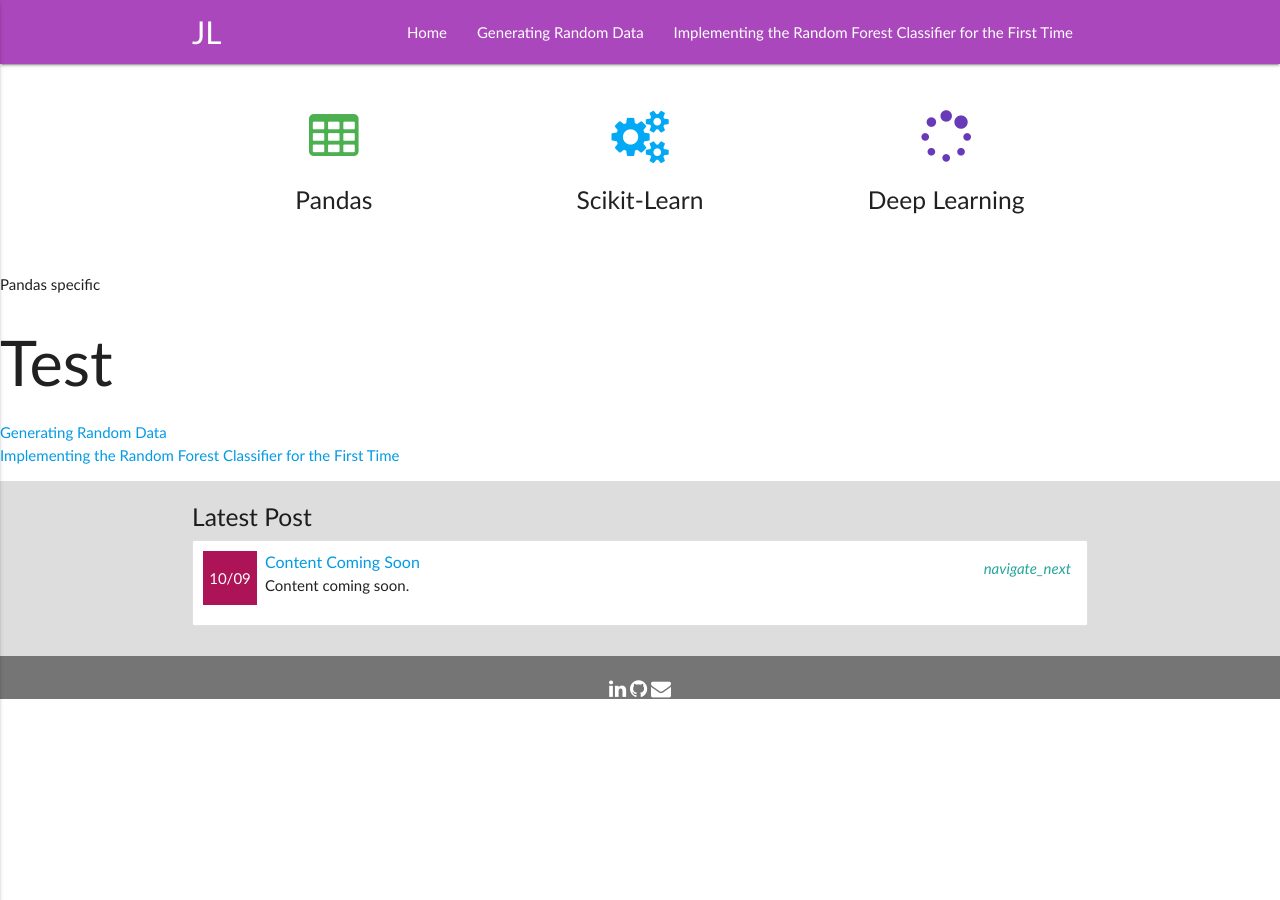
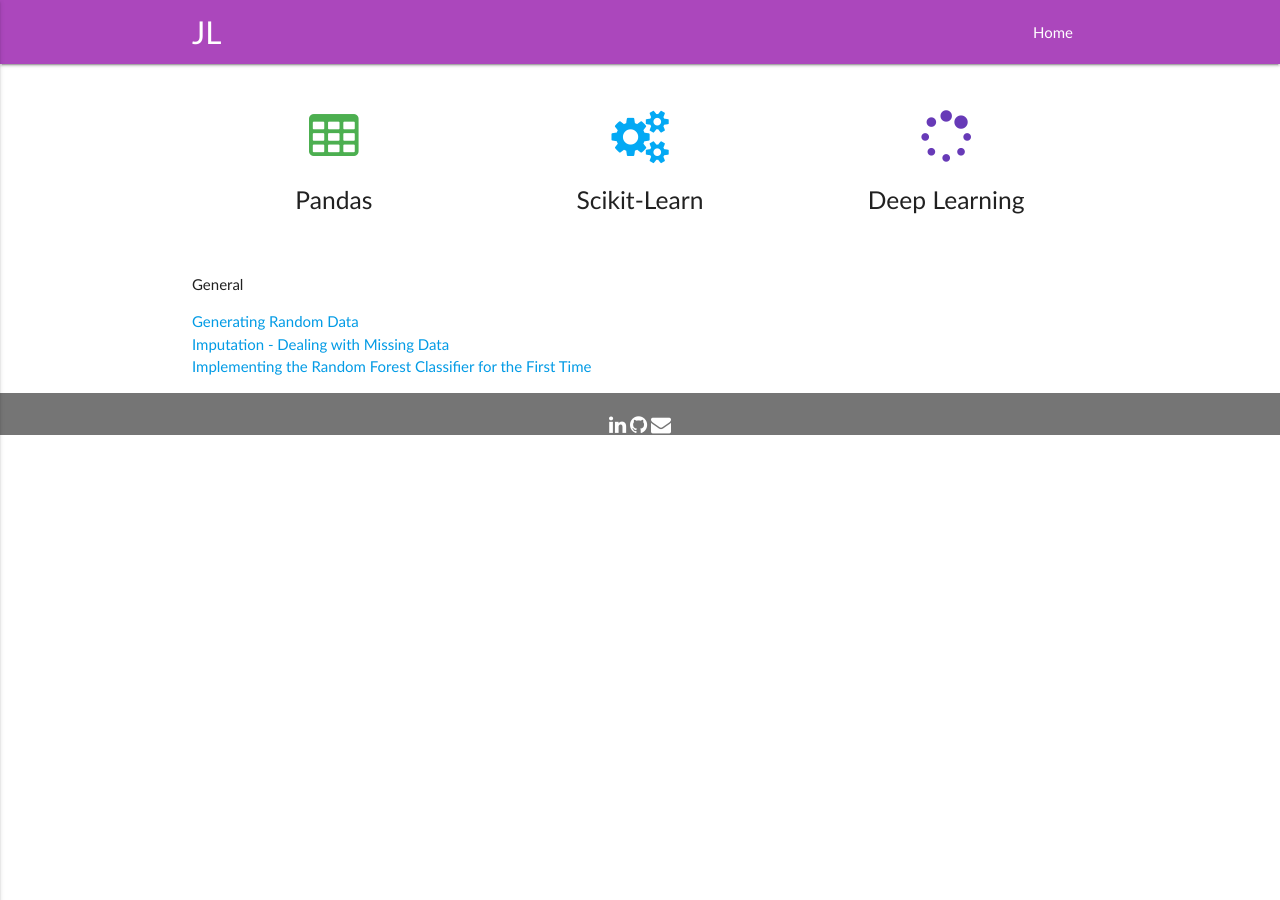
Before and after one commit to jlawman/JLawmanDotCom, a Jekyll site: the page built from index.md, in a window 1280 px wide. Built offline with Jekyll 4.4.1, drawn with Linux system fonts in a browser that asks for light colours.

Commit message:
convert to md

```diff
--- a/_includes/header.html
+++ b/_includes/header.html
@@ -5,26 +5,10 @@
 
           <ul class="right hide-on-med-and-down">
             <li><a href="{{ "/" | relative_url }}">Home </a></li>
-            {% if page_paths %}
-                {% for path in page_paths %}
-                    {% assign my_page = site.pages | where: "path", path | first %}
-                    {% if my_page.title %}
-                    <li><a href="{{ my_page.url | relative_url }}">{{ my_page.title | escape }}</a></li>
-                    {% endif %}
-                {% endfor %}
-            {% endif %}
           </ul>
 
           <ul id="nav-mobile" class="side-nav">
             <li><a href="#">Home</a></li>
-                            {% if page_paths %}
-                {% for path in page_paths %}
-                    {% assign my_page = site.pages | where: "path", path | first %}
-                    {% if my_page.title %}
-                    <li><a href="{{ my_page.url | relative_url }}">{{ my_page.title | escape }}</a></li>
-                    {% endif %}
-                {% endfor %}
-            {% endif %}
           </ul>
 
       <a href="#" data-activates="nav-mobile" class="button-collapse"><i class="material-icons">menu</i></a>
--- a/_layouts/home.html
+++ b/_layouts/home.html
@@ -36,50 +36,20 @@
     </div>
 
     </div>
-
-    <ul>
-    {% for page in site.content %}
-    <li><a href="{{ page.url }}">{{ page.title }}</a></li>
-    {% endfor %}
-    </ul>
-    <p>Pandas specific</p>
+    <div class='container'>
     <ul>
     {% for page in site.content.pandas %}
     <li><a href="{{ page.url }}">{{ page.title }}</a></li>
     {% endfor %}
     </ul>
 
-    {% for page in site.content.sklearn %}
-    {{ page.title }}
+    <p> General</p>
+    <ul>
+    {% for page in site.pages %}
+    <li><a href="{{ page.url }}">{{ page.title }}</a></li>
     {% endfor %}
+    </ul>
+  </div>
 
 
-    <h1>Test</h1>
-
-<ul>
-  {% for page in site.pages %}
-          <li><a href="{{ page.url }}">{{ page.title }}</a></li>
-  {% endfor %}  <!-- page -->
-</ul>
-    <div style="background: #ddd">
-    <div class="container last-post">
-    <section>
-        <h5>Latest Post</h5>
-        <ul class="collection">
-        {% for post in site.posts %}
-        <li class="collection-item avatar">
-          {% assign date_format = site.minima.date_format | default: "%m/%d" %}
-          <div class="date-post">{{ post.date | date: date_format }}</div>
-          <span class="title"><a class="post-link" href="{{ post.url | relative_url }}">{{ post.title | escape }}</a></span>
-          <p>
-             {{ post.content | truncatewords: 10 }}
-          </p>
-          <a href="{{ post.url | relative_url }}" class="secondary-content"><i class="material-icons">navigate_next</i></a>
-        </li>
-        {% endfor %}
-        </ul>
-    </section>
-    </div>
-</div>
-
   </div>
```
Also changed, not shown: content/Pandas/Imputation - Dealing with missing data.html (+7 -0 lines), content/sklearn/Random Forest Classifier with Iris.md (+2 -9 lines).
